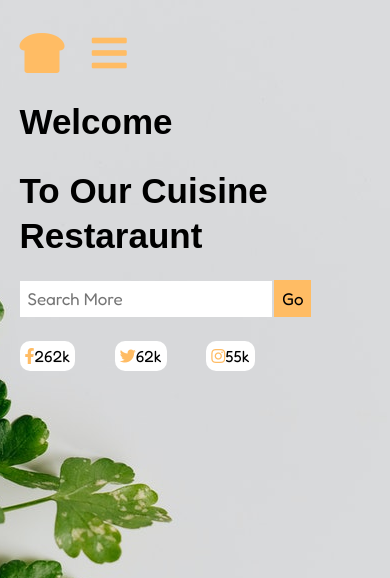
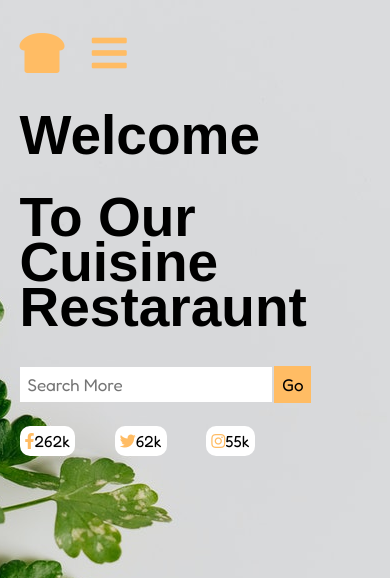
Before and after one commit to boonaki/cuisinev2, a plain HTML site: page index.html in a window 390 px wide. Shown: the top 578 px of the page. Drawn offline with Linux system fonts and the light colour scheme; a web font is replaced by a local one.

Commit message:
changed fontsize for h1/h2

```diff
--- a/css/style.css
+++ b/css/style.css
@@ -464,7 +464,7 @@ iframe{
 
 @media all and (max-width: 985px){
   h1, h2{
-    font-size: 3.5rem;
+    font-size: 5.5rem;
   }
   main p{
     font-size: 1.5rem;
```
